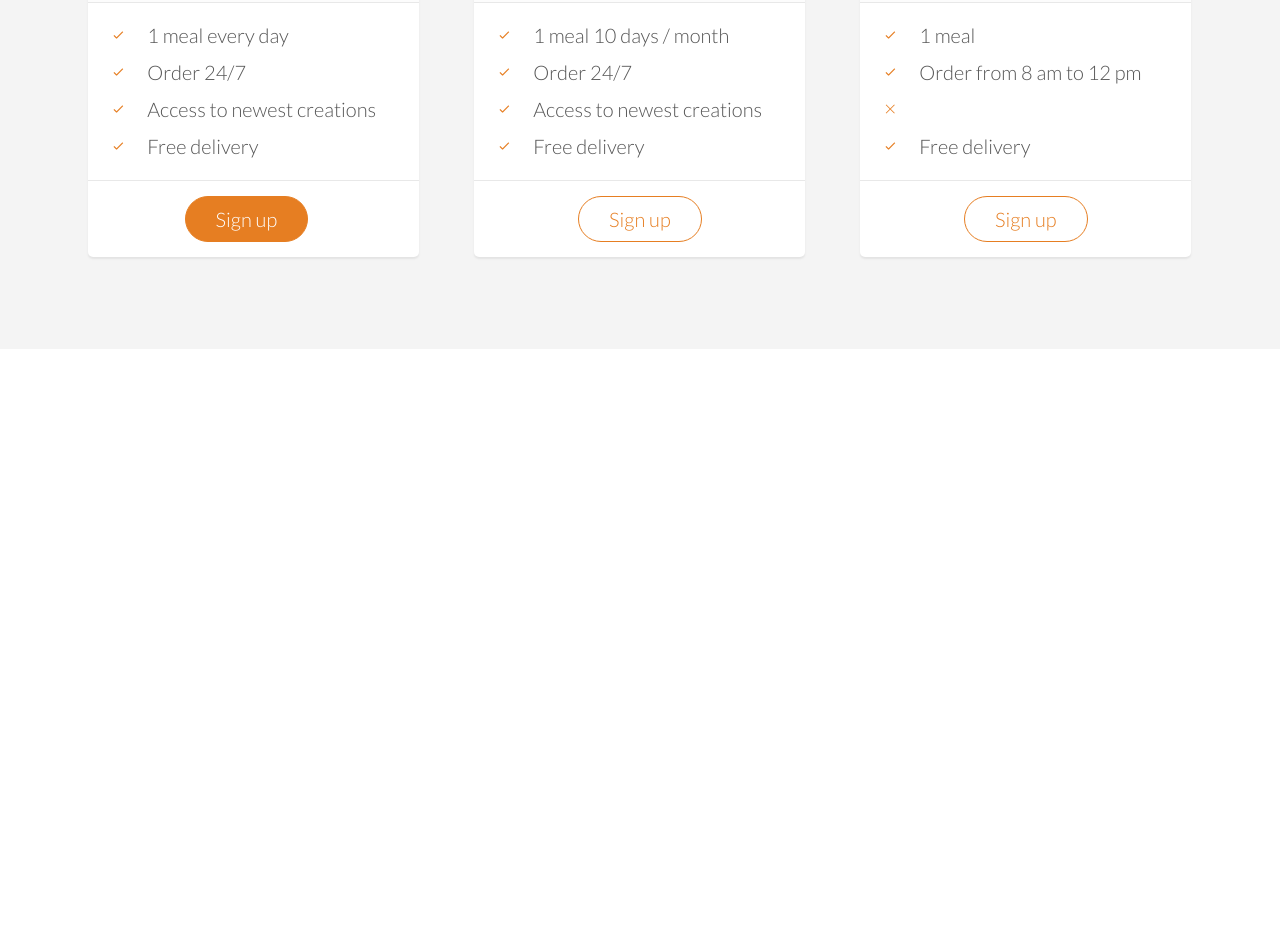
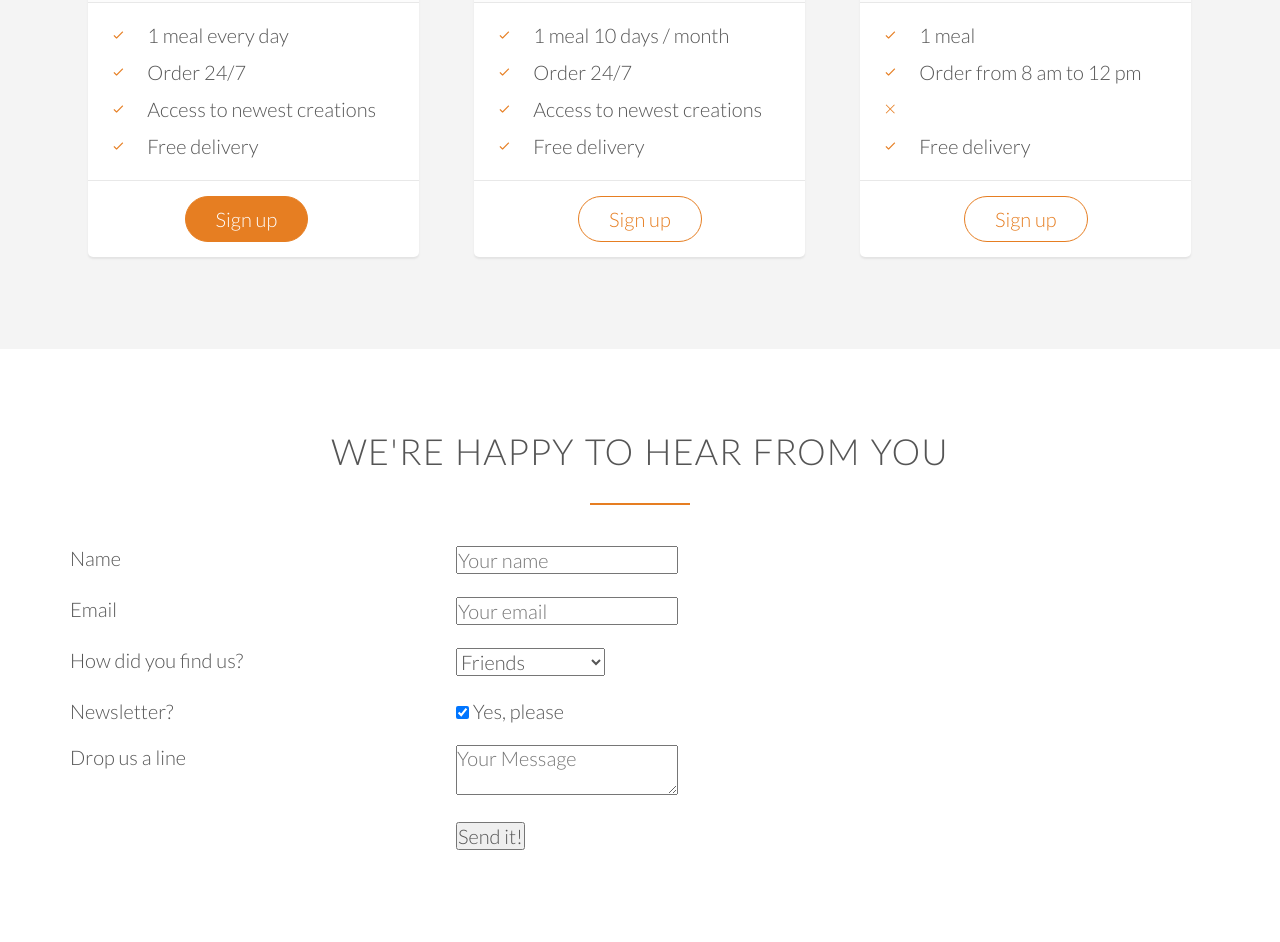
Before and after one commit to ventureful/pixel-perfect-responsive-websites, a plain HTML site: page omnifood/index.html in a window 1280 px wide. Shown: the part 4302-5244 px from the top of the page. Before the commit the page ends 4651 px from the top, so only its background shows below. Drawn offline with Linux system fonts and the light colour scheme; files whose address does not match are found by name.

Commit message:
working on contact form

```diff
--- a/omnifood/index.html
+++ b/omnifood/index.html
@@ -375,6 +375,70 @@
                 </div>
             </div>
         </section>
+
+        <section class="section-form">
+            <div class="row">
+                <h2>We're happy to hear from you</h2>
+            </div>
+            <div class="row">
+                <form class="contact-form" method="post" action="#">
+                    <div class="row">
+                        <div class="col span-1-of-3">
+                            <!--for attribute lets us link the label to the input -- if i click the word 'Name' it will give focus to the associated input-->
+                            <label for="name">Name</label>
+                        </div>
+                        <div class="col span-2-of-3">
+                            <input type="text" name="name" id="name" placeholder="Your name" required>
+                        </div>
+                    </div>
+                    <div class="row">
+                        <div class="col span-1-of-3">
+                            <label for="email">Email</label>
+                        </div>
+                        <div class="col span-2-of-3">
+                            <input type="email" name="email" id="email" placeholder="Your email" required>
+                        </div>
+                        <div class="row">
+                            <div class="col span-1-of-3">
+                                <label for="find-us">How did you find us?</label>
+                            </div>
+                            <div class="col span-2-of-3">
+                                <select name="find-us" id="find-us">
+                                    <option value="friends" selected>Friends</option>
+                                    <option value="search">Search engine</option>
+                                    <option value="ad">Advertisement</option>
+                                    <option value="other">Other</option>
+                                </select>
+                            </div>
+                        </div>
+                        <div class="row">
+                            <div class="col span-1-of-3">
+                                <label for="news">Newsletter?</label>
+                            </div>
+                            <div class="col span-2-of-3">
+                                <input type="checkbox" name="news" id="news" checked> Yes, please
+                            </div>
+                        </div>
+                        <div class="row">
+                            <div class="col span-1-of-3">
+                                <label>Drop us a line</label>
+                            </div>
+                            <div class="col span-2-of-3">
+                                <textarea name="message" placeholder="Your Message"></textarea>
+                            </div>
+                        </div>
+                        <div class="row">
+                            <div class="col span-1-of-3">
+                                <label>&nbsp;</label>
+                            </div>
+                            <div class="col span-2-of-3">
+                                <input type="submit" value="Send it!">
+                            </div>
+                        </div>
+                    </div>
+                </form>
+            </div>
+        </section>
     </body>
 </html>
 
```
Also changed, not shown: 1 other file.
